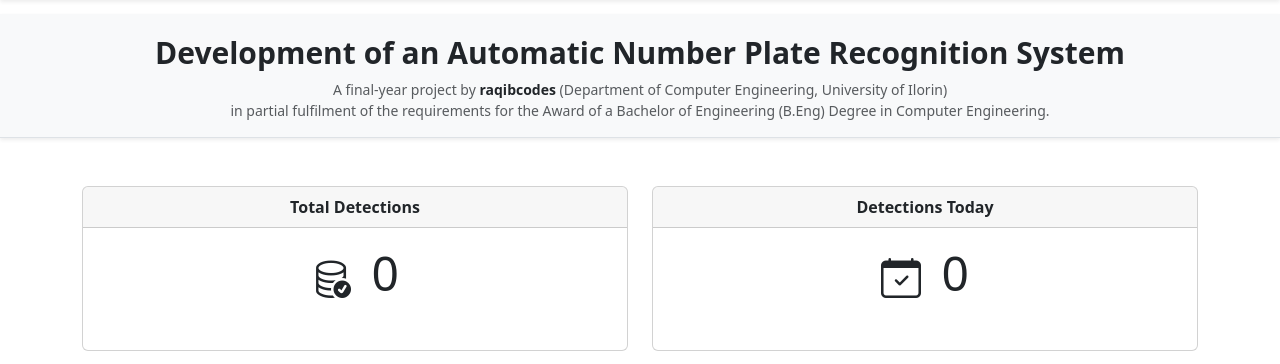
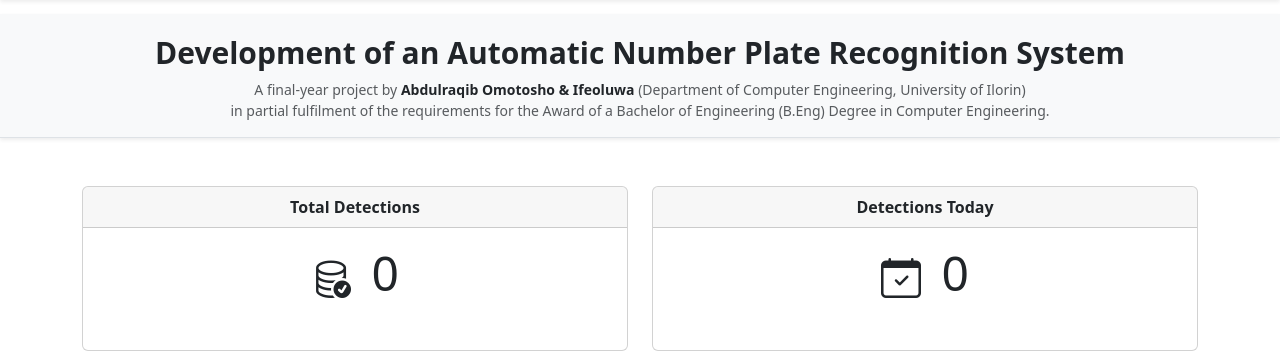
Before and after one commit to Abdulraqib20/anpr-system-development, a Flask app: page / in a window 1280 px wide. Shown: the part 56-420 px from the top of the page. Run offline with Flask 3, Linux system fonts and the light colour scheme; data that the repository does not hold is empty; parts of the project's set-up code (start-up, migrations or seed data) failed here and were passed over; some libraries are stand-ins or nearby versions.

Commit message:
changed name of contributors

```diff
--- a/src/templates/base.html
+++ b/src/templates/base.html
@@ -48,7 +48,7 @@
         <div class="container py-3 text-center">
             <p class="lead mb-1" style="font-size: 30px; font-weight: bold;">Development of an Automatic Number Plate Recognition System</p>
             <p class="text-muted small mb-0">
-                A final-year project by <strong class="text-dark">raqibcodes</strong> (Department of Computer Engineering, University of Ilorin)
+                A final-year project by <strong class="text-dark">Abdulraqib Omotosho & Ifeoluwa</strong> (Department of Computer Engineering, University of Ilorin)
                 <br>in partial fulfilment of the requirements for the Award of a Bachelor of Engineering (B.Eng) Degree in Computer Engineering.
             </p>
         </div>
```
